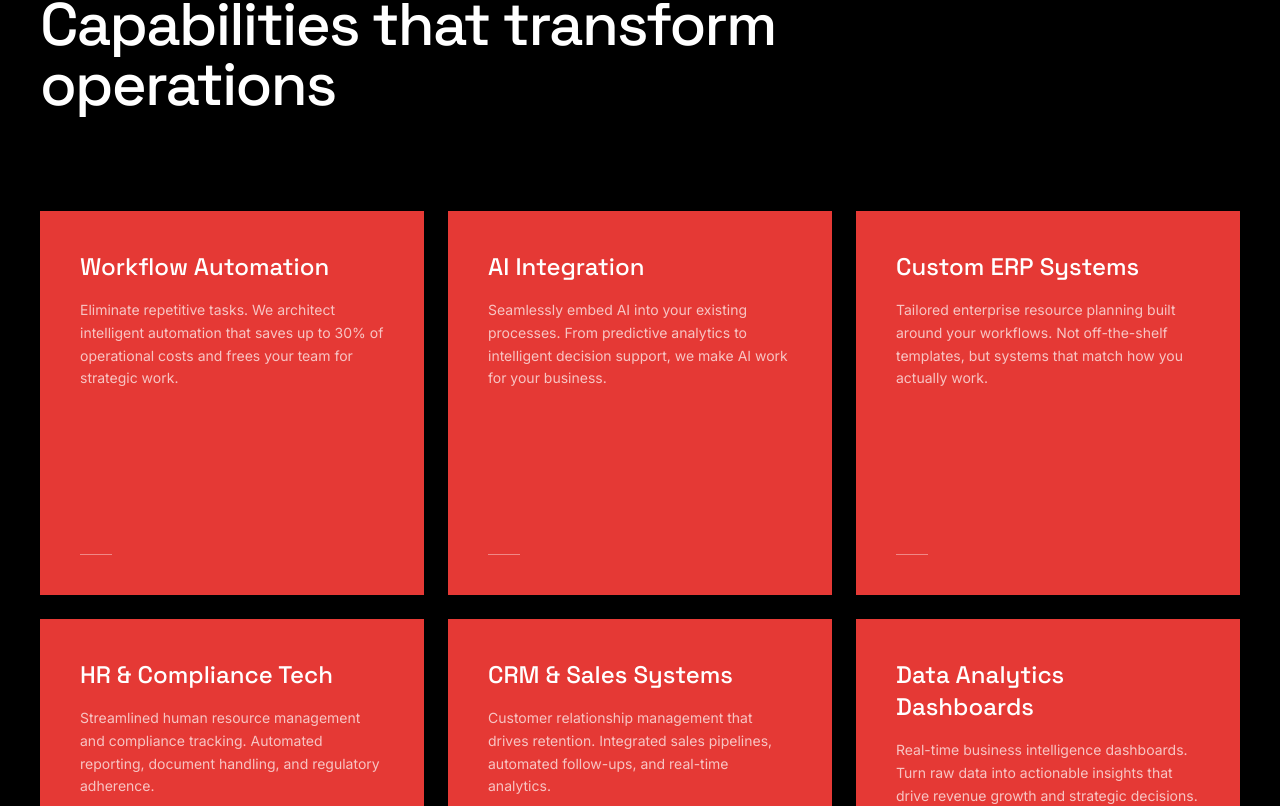
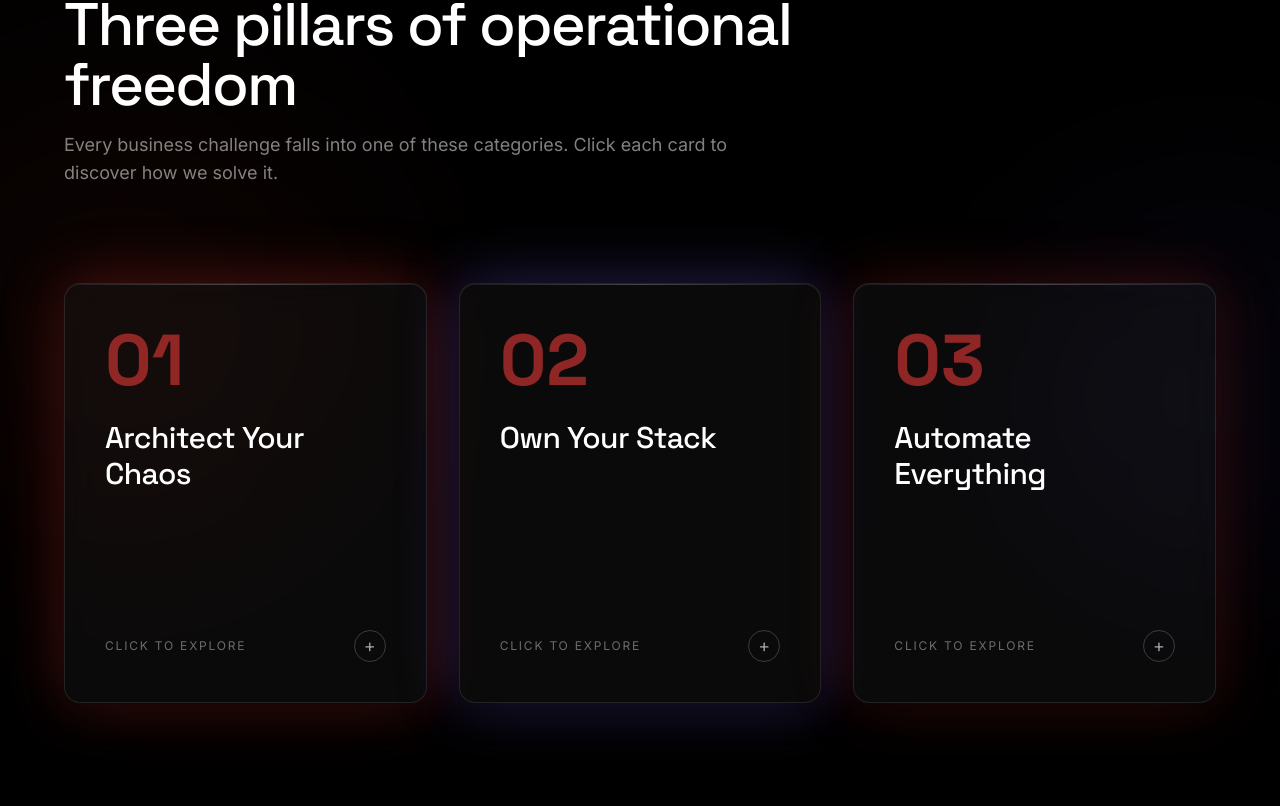
Before and after one commit to zovacai-cloud/zovac_website, a React (Vite) app: page / in a window 1280 px wide. Shown: the part 3397-4203 px from the top of the page. Built offline with nearby package versions, Linux system fonts and the light colour scheme; the HTML template or start-up script is replaced by a standard one.

Commit message:
Update Services.tsx

```diff
--- a/src/sections/Services.tsx
+++ b/src/sections/Services.tsx
@@ -1,43 +1,45 @@
 import { useEffect, useRef } from 'react';
 import gsap from 'gsap';
 import { ScrollTrigger } from 'gsap/ScrollTrigger';
+import { ExternalLink } from 'lucide-react';
 
 gsap.registerPlugin(ScrollTrigger);
 
-const services = [
+const pillars = [
   {
-    title: 'Workflow Automation',
-    description: 'Eliminate repetitive tasks. We architect intelligent automation that saves up to 30% of operational costs and frees your team for strategic work.',
-    image: '/images/service-automation.jpg',
+    headline: 'Architect Your Chaos',
+    backTitle: 'System Architecture & Designing',
+    backContent:
+      'When processes inside your organisation are chaotic due to lack of proper systems and structure, it becomes a bottleneck that drains energy and resources. We design the structural backbone your business needs — mapping every workflow, eliminating redundancies, and building systems that let your team focus on real challenges instead of being submerged in internal problems. From ERP and CRM to compliance and HR tech, we architect it all from the ground up.',
+    accent: 'rgba(229, 57, 53, 0.35)',
   },
   {
-    title: 'AI Integration',
-    description: 'Seamlessly embed AI into your existing processes. From predictive analytics to intelligent decision support, we make AI work for your business.',
-    image: '/images/service-ai.jpg',
+    headline: 'Own Your Stack',
+    backTitle: 'Custom Software Development',
+    backContent:
+      'One single internal software for your entire organisation — CRM, lead generation, AI-powered marketing content creation, video and carousel automation, and a 24/7 AI assistant that makes your team unstoppable. It is crucial to own your own systems instead of relying on external SaaS products that charge recurring fees and lock your data. We build software tailored to your exact organisational needs, keeping all your data safe, secure, and under your control.',
+    accent: 'rgba(122, 101, 242, 0.35)',
   },
   {
-    title: 'Custom ERP Systems',
-    description: 'Tailored enterprise resource planning built around your workflows. Not off-the-shelf templates, but systems that match how you actually work.',
-    image: '/images/geometry-1.jpg',
-  },
-  {
-    title: 'HR & Compliance Tech',
-    description: 'Streamlined human resource management and compliance tracking. Automated reporting, document handling, and regulatory adherence.',
-    image: '/images/geometry-2.jpg',
-  },
-  {
-    title: 'CRM & Sales Systems',
-    description: 'Customer relationship management that drives retention. Integrated sales pipelines, automated follow-ups, and real-time analytics.',
-    image: '/images/geometry-3.jpg',
-  },
-  {
-    title: 'Data Analytics Dashboards',
-    description: 'Real-time business intelligence dashboards. Turn raw data into actionable insights that drive revenue growth and strategic decisions.',
-    image: '/images/server-room.jpg',
+    headline: 'Automate Everything',
+    backTitle: 'Workspace Automations',
+    backContent:
+      'Reduce manual labor by automating repetitive tasks inside your existing Google Workspace. Documentation, presentations, email campaigns, automatic email responses, AI analysers — we integrate powerful automations that significantly save time, reduce internal friction, improve employee output, and boost client satisfaction. Let your founders focus on growth and scaling while the systems handle the repetitive grind.',
+    accent: 'rgba(229, 57, 53, 0.25)',
   },
 ];
 
-export default function Services() {
+interface ServicesProps {
+  flippedCardIndex: number | null;
+  setFlippedCardIndex: (index: number | null) => void;
+  onSelectService: (serviceName: string) => void;
+}
+
+export default function Services({
+  flippedCardIndex,
+  setFlippedCardIndex,
+  onSelectService,
+}: ServicesProps) {
   const sectionRef = useRef<HTMLElement>(null);
   const cardsRef = useRef<HTMLDivElement[]>([]);
 
@@ -49,7 +51,7 @@ export default function Services() {
           y: 80,
           opacity: 0,
           duration: 0.8,
-          delay: i * 0.1,
+          delay: i * 0.15,
           ease: 'power3.out',
           scrollTrigger: {
             trigger: card,
@@ -59,72 +61,125 @@ export default function Services() {
         });
       });
     }, sectionRef);
-
     return () => ctx.revert();
   }, []);
 
+  const handleFlip = (index: number) => {
+    setFlippedCardIndex(flippedCardIndex === index ? null : index);
+  };
+
   return (
-    <section id="services" ref={sectionRef} className="relative bg-black py-24 md:py-32 lg:py-40 px-6 lg:px-10">
-      <div className="max-w-7xl mx-auto">
+    <section id="services" ref={sectionRef} className="relative bg-black py-24 md:py-32 lg:py-40 px-6 lg:px-10 overflow-hidden">
+      {/* Subtle orb background */}
+      <div className="absolute top-1/4 -left-32 w-[500px] h-[500px] rounded-full bg-[#E53935]/5 blur-[120px] pointer-events-none" />
+      <div className="absolute bottom-1/4 -right-32 w-[400px] h-[400px] rounded-full bg-[#7A65F2]/5 blur-[100px] pointer-events-none" />
+
+      <div className="max-w-6xl mx-auto relative z-10">
         <div className="mb-16 md:mb-24">
           <span className="font-body text-xs uppercase tracking-[0.15em] text-[#E53935] mb-4 block">
             What We Do
           </span>
           <h2 className="font-display font-medium text-white text-4xl md:text-5xl lg:text-6xl tracking-[-0.03em] leading-tight max-w-3xl">
-            Capabilities that transform operations
+            Three pillars of operational freedom
           </h2>
+          <p className="font-body text-white/50 text-base md:text-lg mt-4 max-w-2xl leading-relaxed">
+            Every business challenge falls into one of these categories. Click each card to discover how we solve it.
+          </p>
         </div>
 
-        <div className="grid grid-cols-1 md:grid-cols-2 lg:grid-cols-3 gap-6">
-          {services.map((service, i) => (
+        {/* Glassmorphism Flip Cards */}
+        <div className="grid grid-cols-1 md:grid-cols-3 gap-6 lg:gap-8" style={{ perspective: '1200px' }}>
+          {pillars.map((pillar, i) => (
             <div
-              key={service.title}
+              key={pillar.headline}
               ref={(el) => { if (el) cardsRef.current[i] = el; }}
-              className="group relative bg-[#E53935] p-8 md:p-10 aspect-square flex flex-col justify-between overflow-hidden cursor-default transition-transform duration-500 hover:scale-[1.02]"
+              className="group cursor-pointer"
+              style={{ perspective: '1000px' }}
+              onClick={() => handleFlip(i)}
             >
-              <div className="absolute inset-0 opacity-0 group-hover:opacity-20 transition-opacity duration-500">
-                <img src={service.image} alt="" className="w-full h-full object-cover" />
-              </div>
-              <div className="relative z-10">
-                <h3 className="font-display font-medium text-white text-xl md:text-2xl mb-4 group-hover:-translate-y-1 transition-transform duration-300">
-                  {service.title}
-                </h3>
-                <p className="font-body text-white/70 text-sm leading-relaxed">
-                  {service.description}
-                </p>
-              </div>
-              <div className="relative z-10 mt-6">
-                <div className="w-8 h-px bg-white/40 group-hover:w-full group-hover:bg-white transition-all duration-500" />
+              <div
+                className="relative w-full transition-transform duration-700"
+                style={{
+                  transformStyle: 'preserve-3d',
+                  transform: flippedCardIndex === i ? 'rotateY(180deg)' : 'rotateY(0deg)',
+                  minHeight: '420px',
+                }}
+              >
+                {/* FRONT */}
+                <div
+                  className="absolute inset-0 flex flex-col justify-between p-8 md:p-10 rounded-2xl overflow-hidden"
+                  style={{
+                    backfaceVisibility: 'hidden',
+                    WebkitBackfaceVisibility: 'hidden',
+                    background: 'rgba(255,255,255,0.04)',
+                    backdropFilter: 'blur(20px)',
+                    WebkitBackdropFilter: 'blur(20px)',
+                    border: '1px solid rgba(255,255,255,0.1)',
+                    boxShadow: `0 8px 32px rgba(0,0,0,0.4), inset 0 1px 0 rgba(255,255,255,0.06), 0 0 60px ${pillar.accent}`,
+                  }}
+                >
+                  {/* Top shine line */}
+                  <div className="absolute top-0 left-0 right-0 h-px bg-gradient-to-r from-transparent via-white/20 to-transparent" />
+
+                  <div>
+                    <span className="font-display font-bold text-[#E53935]/60 text-6xl md:text-7xl block mb-6">
+                      0{i + 1}
+                    </span>
+                    <h3 className="font-display font-medium text-white text-2xl md:text-3xl tracking-[-0.02em] leading-tight">
+                      {pillar.headline}
+                    </h3>
+                  </div>
+
+                  <div className="flex items-center justify-between">
+                    <span className="font-body text-white/40 text-xs uppercase tracking-[0.15em]">
+                      Click to explore
+                    </span>
+                    <div className="w-8 h-8 rounded-full border border-white/20 flex items-center justify-center">
+                      <span className="text-white/60 text-lg">+</span>
+                    </div>
+                  </div>
+                </div>
+
+                {/* BACK */}
+                <div
+                  className="absolute inset-0 flex flex-col justify-between p-8 md:p-10 rounded-2xl overflow-hidden"
+                  style={{
+                    backfaceVisibility: 'hidden',
+                    WebkitBackfaceVisibility: 'hidden',
+                    transform: 'rotateY(180deg)',
+                    background: 'rgba(255,255,255,0.06)',
+                    backdropFilter: 'blur(24px)',
+                    WebkitBackdropFilter: 'blur(24px)',
+                    border: '1px solid rgba(255,255,255,0.12)',
+                    boxShadow: `0 12px 48px rgba(0,0,0,0.5), inset 0 1px 0 rgba(255,255,255,0.08), 0 0 80px ${pillar.accent}`,
+                  }}
+                >
+                  {/* Top shine line */}
+                  <div className="absolute top-0 left-0 right-0 h-px bg-gradient-to-r from-transparent via-[#E53935]/40 to-transparent" />
+
+                  <div>
+                    <h4 className="font-display font-medium text-white text-lg md:text-xl mb-4">
+                      {pillar.backTitle}
+                    </h4>
+                    <p className="font-body text-white/65 text-sm leading-relaxed">
+                      {pillar.backContent}
+                    </p>
+                  </div>
+
+                  <button
+                    type="button"
+                    onClick={(e) => {
+                      e.stopPropagation();
+                      onSelectService(pillar.backTitle);
+                    }}
+                    className="inline-flex items-center gap-2 font-body text-xs uppercase tracking-[0.1em] text-[#E53935] hover:text-white transition-colors duration-300 mt-4 text-left"
+                  >
+                    Know More <ExternalLink className="w-3 h-3" />
+                  </button>
+                </div>
               </div>
             </div>
           ))}
-        </div>
-
-        <div className="mt-20 md:mt-28 grid grid-cols-1 md:grid-cols-2 gap-8 md:gap-12">
-          <div className="border-l-2 border-[#E53935] pl-6 md:pl-8">
-            <h4 className="font-display font-medium text-white text-xl mb-3">System Design</h4>
-            <p className="font-body text-white/60 text-sm leading-relaxed">
-              We architect systems from the ground up — ERP, CRM, ticketing, accounting, task management, and compliance tools designed around your unique operational needs.
-            </p>
-          </div>
-          <div className="border-l-2 border-[#E53935] pl-6 md:pl-8">
-            <h4 className="font-display font-medium text-white text-xl mb-3">Process Determination</h4>
-            <p className="font-body text-white/60 text-sm leading-relaxed">
-              Before writing a single line of code, we map your processes end-to-end. We identify bottlenecks, redundancies, and optimization opportunities.
-            </p>
-          </div>
-          <div className="border-l-2 border-[#E53935] pl-6 md:pl-8">
-            <h4 className="font-display font-medium text-white text-xl mb-3">FinTech Solutions</h4>
-            <p className="font-body text-white/60 text-sm leading-relaxed">
-              Custom accounting applications, revenue tracking, profit-margin analysis, and strategic financial recommendations integrated into your workflow.
-            </p>
-          </div>
-          <div className="border-l-2 border-[#E53935] pl-6 md:pl-8">
-            <h4 className="font-display font-medium text-white text-xl mb-3">Day-to-Day Operations</h4>
-            <p className="font-body text-white/60 text-sm leading-relaxed">
-              Task managers, internal communication hubs, document handling, and operational dashboards that keep your entire organization aligned and efficient.
-            </p>
-          </div>
         </div>
       </div>
     </section>
```
